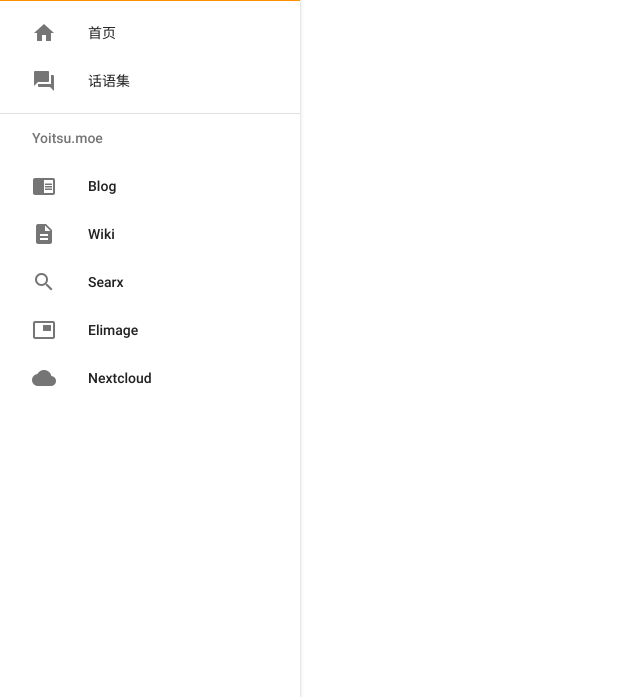
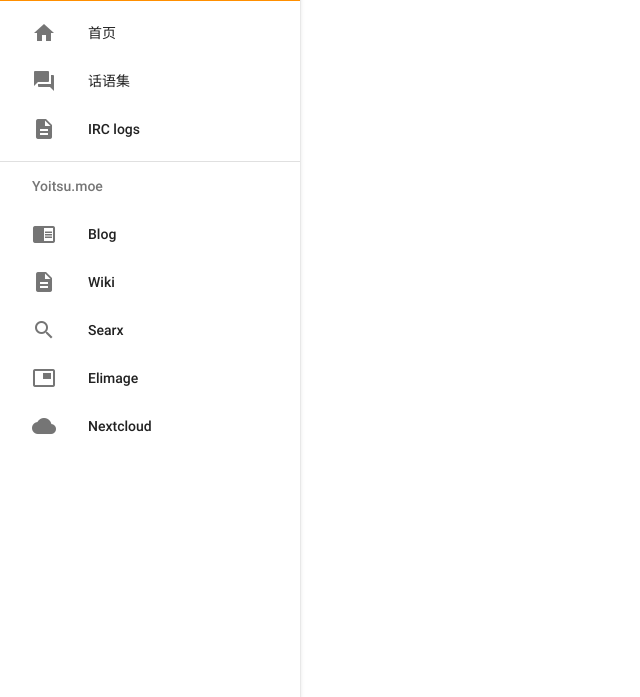
Before and after one commit to KenOokamiHoro/utils.yoitsu.moe, a Flask app: page /irclog/ in a window 1280 px wide. Shown: the part 223-920 px from the top of the page, without its empty margins (0-640 px from the left). Run offline with Flask 2, Linux system fonts and the light colour scheme.

Commit message:
Update irclog

```diff
--- a/app/irclog/views.py
+++ b/app/irclog/views.py
@@ -8,35 +8,34 @@
 
 @irclog.route("/")
 def index():
-    channels = { j:["Today"] for j in sorted([i.replace("/home/horo/.weechat/logs/freenode/","").replace(".weechatlog","") for i in glob.glob("/home/horo/.weechat/logs/freenode/*.weechatlog")])}
+    channels = { j:["Today"] for j in sorted([i.replace("/home/horo/.weechat/logs/freenode/","").replace(".weechatlog","") for i in glob.glob("/home/horo/.weechat/logs/freenode/*.weechatlog")]) if "#" in j }
     for channel in channels:
-        channels[channel].extend(list(sorted(set([i.split("\t")[0][:10] for i in open("/home/horo/.weechat/logs/freenode/{}.weechatlog".format(channel))]))))
+        channels[channel].extend(sorted([i.replace("/home/horo/.weechat/logs/freenode_","") for i in glob.glob("/home/horo/.weechat/logs/freenode_*")]))
 
     return render_template("irclog/index.html",channels=channels)
 
 @irclog.route('/<channel>',methods=["GET","POST"])
 def view(channel):
-    channels = sorted([i.replace("/home/horo/.weechat/logs/freenode/","").replace(".weechatlog","") for i in glob.glob ("/home/horo/.weechat/logs/freenode/*.weechatlog")])
-    if "#"+channel in channels:
-        channel = "#"+channel
-        log_file = open("/home/horo/.weechat/logs/freenode/{}.weechatlog".format(channel))
-        logs = [j for j in [i.rstrip().split("\t") for i in log_file.readlines()] if j[1] != "--"]
+    try:
+        log_files=[ open(i) for i in glob.glob("/home/horo/.weechat/logs/freenode*/#{}.weechatlog".format(channel))]
+    except FileNotFoundError:
+        abort(404)
+    else:
+        logs = []
+        for logfile in log_files:
+            logs.extend([j for j in [i.rstrip().split("\t") for i in logfile.readlines()] if j[1] != "--"])
         return render_template("irclog/channel.html",channel=channel,logs=logs,full_timestamp=True)
-    else:
-        abort(404)
 
 @irclog.route('/<channel>/<day>',methods=["GET","POST"])
 def view_day(channel,day):
-    if day.lower() == "today":
-        day = str(datetime.date.today())
-    print(day)
-    channels = sorted([i.replace("/home/horo/.weechat/logs/freenode/","").replace(".weechatlog","") for i in glob.glob ("/home/horo/.weechat/logs/freenode/*.weechatlog")])
-    if "#"+channel in channels:
-        channel = "#"+channel
-        log_file = open("/home/horo/.weechat/logs/freenode/{}.weechatlog".format(channel))
-        logs = [j for j in [i.rstrip().split("\t") for i in log_file.readlines()] if j[1] != "--" and day in j[0]]
+    try:
+        if day.lower() == "today":
+            log_file = open("/home/horo/.weechat/logs/freenode/#{}.weechatlog".format(channel))
+        else:
+            log_file = open("/home/horo/.weechat/logs/freenode_{}/#{}.weechatlog".format(day,channel))
+        logs = [j for j in [i.rstrip().split("\t") for i in log_file.readlines()] if j[1] != "--"]
         for log in logs:
             log[0] = log[0][10:]
         return render_template("irclog/channel.html",channel=channel,logs=logs,full_timestamp=False,day=day)
-    else:
+    except FileNotFoundError:
         abort(404)
--- a/app/templates/base.html
+++ b/app/templates/base.html
@@ -31,6 +31,7 @@
             </li>
             <li><a href="{{ url_for('main.index') }}"><i class="material-icons">home</i> 首页</a></li>
             <li><a href="{{ url_for('quote.index') }}"><i class="material-icons">question_answer</i> 话语集</a></li>
+            <li><a href="{{ url_for('irclog.index') }}"><i class="material-icons">description</i> IRC logs </a></li>
             {% if current_user.is_authenticated %}
                 <li><a href="{{ url_for('auth.manage') }}" class="waves-effect waves-light hide-on-large-only"><i class="material-icons">perm_identity</i>My Account</a></li>
                 <li><a href="{{ url_for('auth.logout') }}" class="waves-effect waves-light hide-on-large-only"><i class="material-icons">lock_open</i>Logout</a></li>
```
